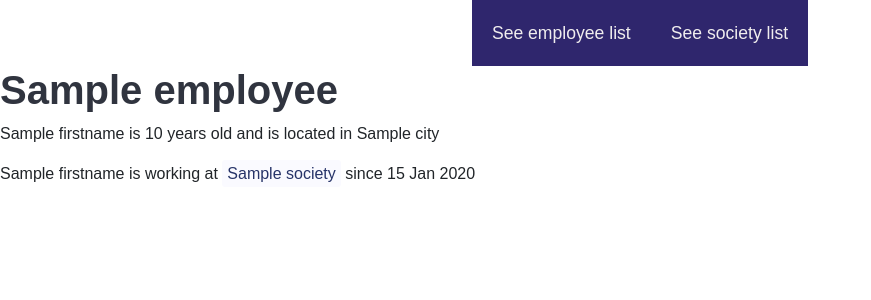
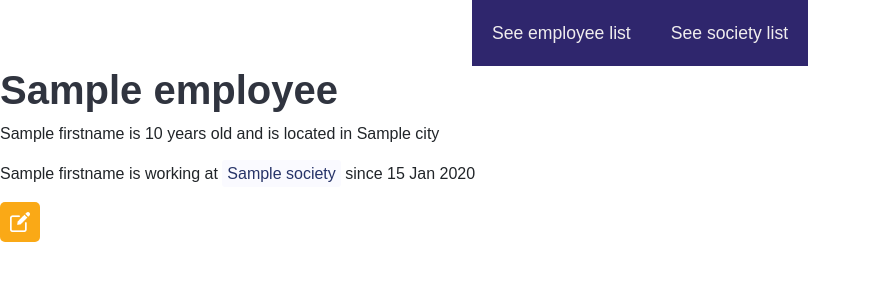
Before and after one commit to CN-Works/BusinessApp, a Symfony app: template templates/employee/show_employee.html.twig in a window 1280 px wide. Shown: the top 300 px of the page, without its empty margins (0-871 px from the left). Run offline with Twig, Linux system fonts and the light colour scheme; the template is opened without the code that fills it: most values are stand-ins (such as "Sample title", 1, 10 or a date in 2020); some libraries are stand-ins or nearby versions.

Commit message:
Feat : Employee Edit

```diff
--- a/public/css/style.css
+++ b/public/css/style.css
@@ -120,7 +120,8 @@ a:visited{
   justify-content: center;
 
   padding: 10px;
-  width: 70px;
+
+  width: 40px;
 
   border-radius: 5px;
 
--- a/templates/employee/show_employee.html.twig
+++ b/templates/employee/show_employee.html.twig
@@ -17,6 +17,10 @@
     {{ employee.firstname }} is working at <a class="entity-simplelist-element" href="{{ path("show_society" , {"id": employee.society.id}) }}">{{ employee.society.label }}</a> since {{ employee.datehired | date("d M Y") }}
 </p>
 
+<a class="entity-edit-button" href="{{ path('edit_employee', {"id" : employee.id} ) }}">
+    <img class="entity-edit-button-image" src="{{ asset("img/button_edit.png") }}" alt="">
+</a>
+
 
 
 {% endblock %}
```
Also changed, not shown: src/Controller/EmployeeController.php (+5 -2 lines).
